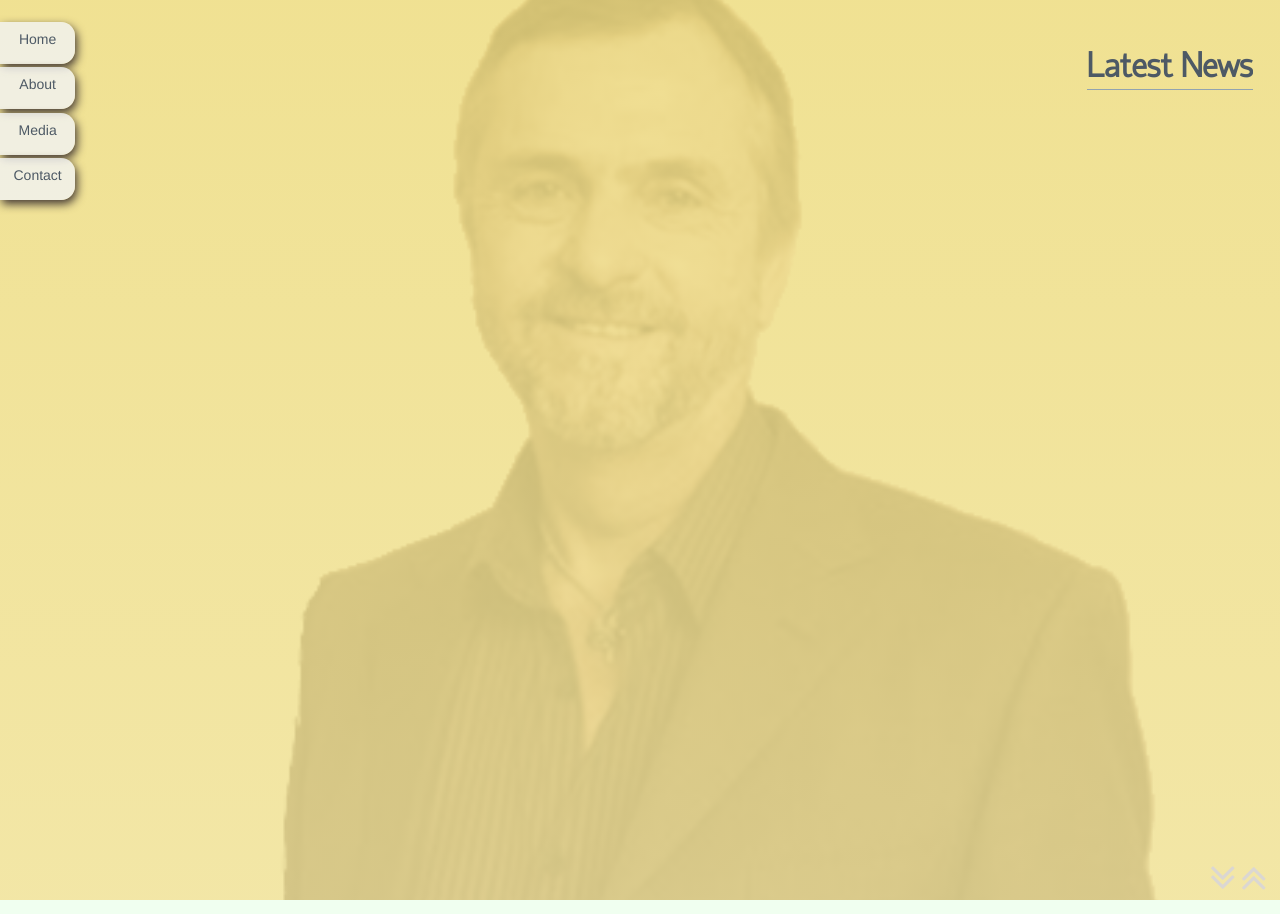
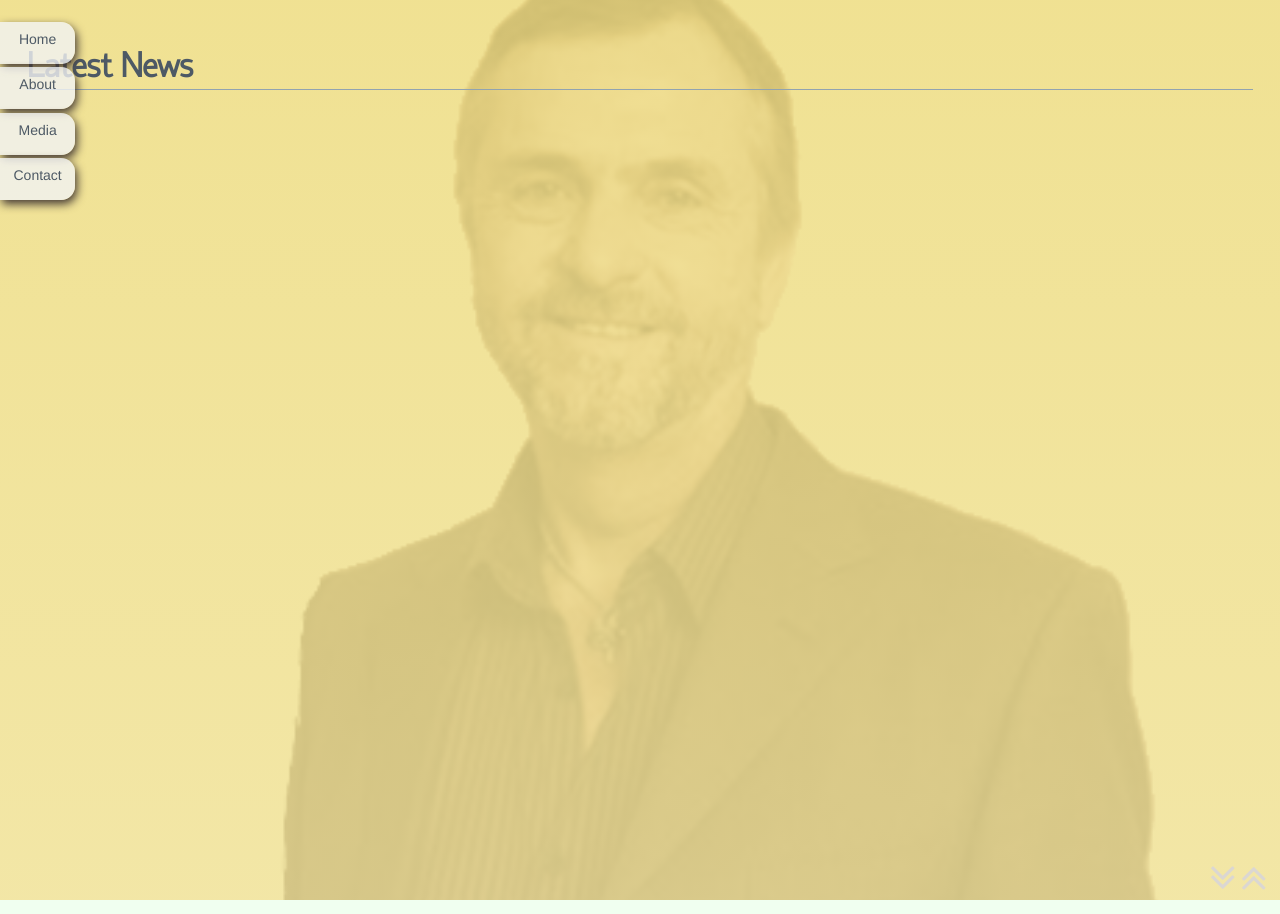
Before and after one commit to peterlebreuilly/peterlebreuilly.github.io, a Jekyll site: the page built from news.html, in a window 1280 px wide. Built offline with Jekyll 4.4.1, drawn with Linux system fonts in a browser that asks for light colours; nearby versions of some CDN libraries.

Commit message:
Improve H1 for mobile

```diff
--- a/_layouts/single.html
+++ b/_layouts/single.html
@@ -19,12 +19,12 @@
 	{% if page.id != "intro" %}
 	<section id="{{page.id}}" class="span10 pane">
 		<header>
-			<h2 class="offset2 pull-right page-header">{{ page.title }}</h2>
+			<h2 class="page-header">{{ page.title }}</h2>
 		</header>
 	{% else %}
 	<section id="intro" class="span10 pane">
 		<header>
-			<h1 class="offset2 page-header">{{ page.title | upcase }}</h1>
+			<h1 class="page-header">{{ page.title | upcase }}</h1>
 		</header>
 	{% endif %}
 		<div class="row-fluid">
```
